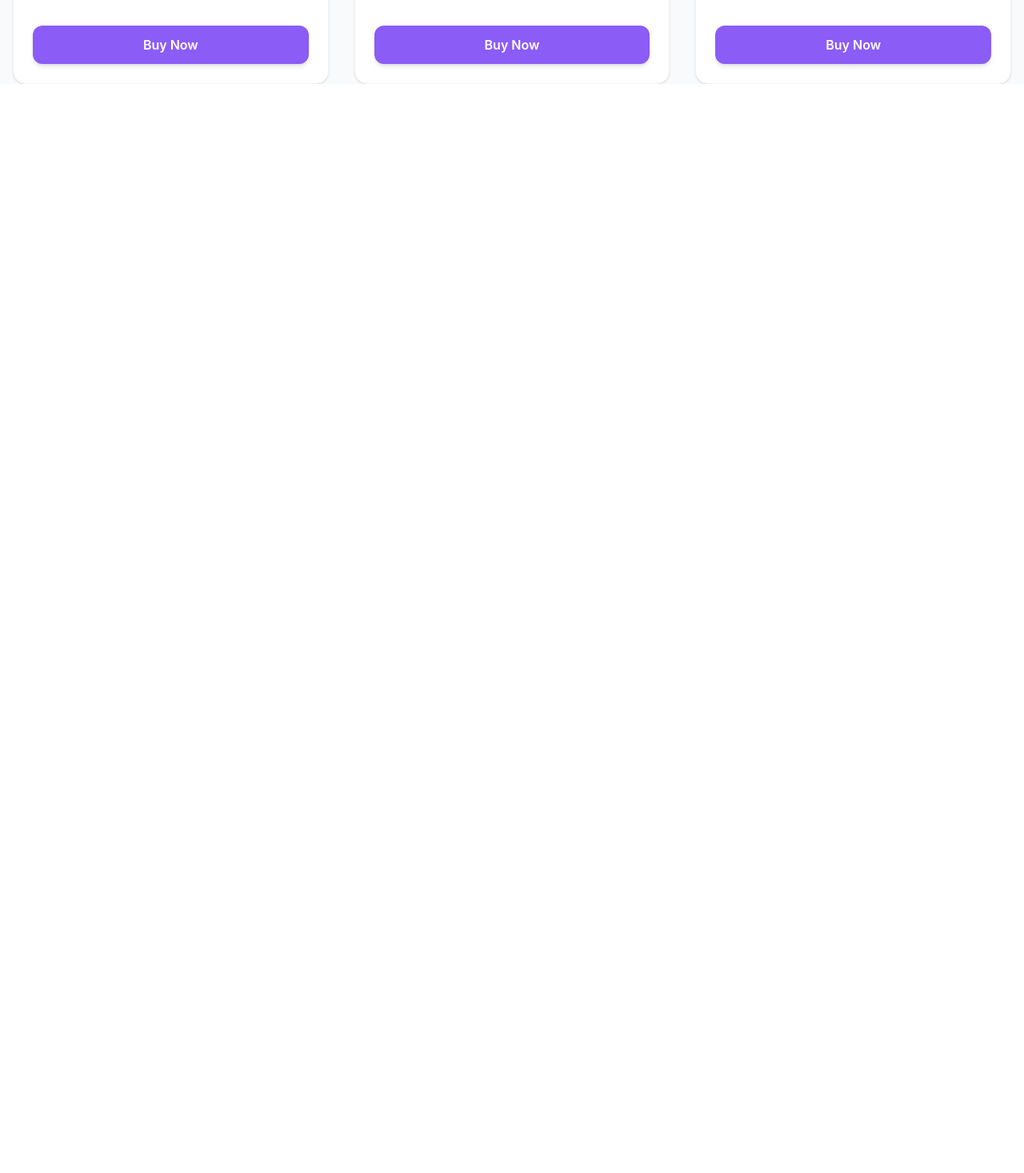
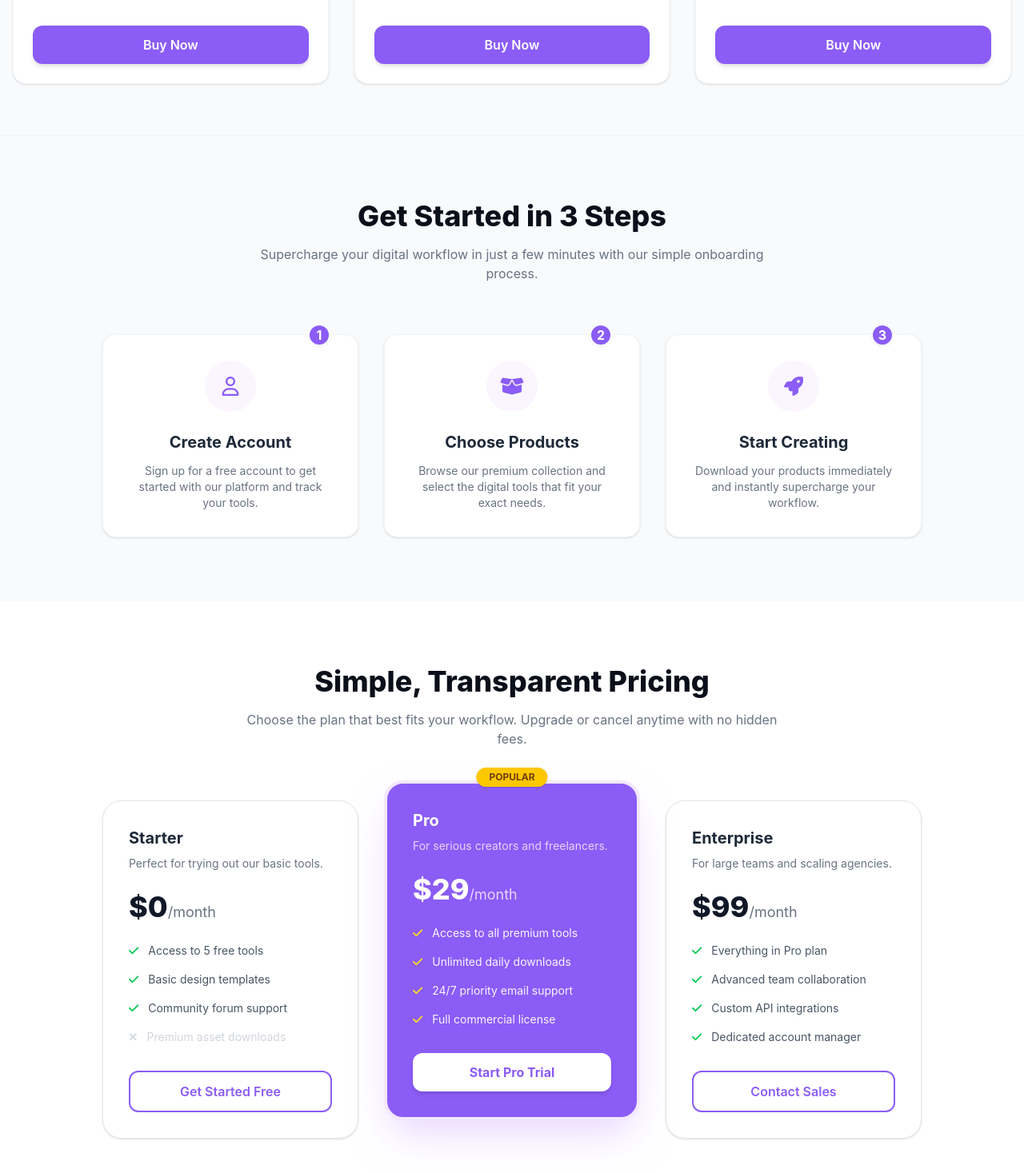
Before and after one commit to mehedi-islam-dev/Assignment-6, a React (Vite) app: page / in a window 1280 px wide. Shown: the part 2036-3503 px from the top of the page at 80% size. Before the commit the page ends 2141 px from the top, so only its background shows below. Built offline with nearby package versions, Linux system fonts and the light colour scheme.

Commit message:
Steps and pricing components added

```diff
--- a/src/App.jsx
+++ b/src/App.jsx
@@ -4,6 +4,8 @@ import Banner from './components/Banner';
 import Stats from './components/Stats';
 import ProductCard from './components/ProductCard';
 import Cart from './components/Cart';
+import Steps from './components/Steps';
+import Pricing from './components/Pricing';
 import { ToastContainer, toast } from 'react-toastify';
 import 'react-toastify/dist/ReactToastify.css';
 import productsData from './data/products.json';
@@ -85,6 +87,8 @@ function App() {
           )}
 
         </div>
+        <Steps />
+        <Pricing />
       </main>
       <ToastContainer />
     </div>
--- /dev/null
+++ b/src/components/Pricing.jsx
@@ -0,0 +1,74 @@
+import React from 'react';
+
+const Pricing = () => {
+  return (
+    <div className="bg-white py-20">
+      <div className="container mx-auto px-4">
+
+        <div className="text-center mb-16">
+          <h2 className="text-3xl md:text-4xl font-extrabold text-[#0B0F19] mb-4">Simple, Transparent Pricing</h2>
+          <p className="text-gray-500 max-w-2xl mx-auto">
+            Choose the plan that best fits your workflow. Upgrade or cancel anytime with no hidden fees.
+          </p>
+        </div>
+
+        <div className="grid grid-cols-1 md:grid-cols-3 gap-8 max-w-5xl mx-auto items-center mt-10">
+
+          {/* Starter Plan */}
+          <div className="bg-white p-8 rounded-3xl border border-gray-200 shadow-sm hover:shadow-md transition-shadow">
+            <h3 className="text-xl font-bold text-gray-800 mb-2">Starter</h3>
+            <p className="text-gray-500 text-sm mb-6">Perfect for trying out our basic tools.</p>
+            <div className="text-4xl font-extrabold text-gray-900 mb-6">$0<span className="text-lg text-gray-500 font-normal">/month</span></div>
+            <ul className="space-y-4 mb-8 text-sm text-gray-600">
+              <li className="flex items-center gap-3"><i className="fas fa-check text-green-500"></i> Access to 5 free tools</li>
+              <li className="flex items-center gap-3"><i className="fas fa-check text-green-500"></i> Basic design templates</li>
+              <li className="flex items-center gap-3"><i className="fas fa-check text-green-500"></i> Community forum support</li>
+              <li className="flex items-center gap-3 text-gray-300"><i className="fas fa-times"></i> Premium asset downloads</li>
+            </ul>
+            <button className="w-full py-3 rounded-xl font-semibold border-2 border-[#8B5CF6] text-[#8B5CF6] hover:bg-purple-50 transition-colors">
+              Get Started Free
+            </button>
+          </div>
+
+          {/* Pro Plan (Highlighted) */}
+          <div className="bg-[#8B5CF6] text-white p-8 rounded-3xl shadow-2xl shadow-purple-200 relative transform md:-translate-y-6 border-4 border-purple-100">
+            <div className="absolute -top-5 left-1/2 transform -translate-x-1/2 bg-yellow-400 text-yellow-900 text-xs font-bold px-4 py-1 rounded-full shadow-sm">
+              POPULAR
+            </div>
+            <h3 className="text-xl font-bold mb-2">Pro</h3>
+            <p className="text-purple-200 text-sm mb-6">For serious creators and freelancers.</p>
+            <div className="text-4xl font-extrabold mb-6">$29<span className="text-lg text-purple-200 font-normal">/month</span></div>
+            <ul className="space-y-4 mb-8 text-sm text-purple-50">
+              <li className="flex items-center gap-3"><i className="fas fa-check text-yellow-300"></i> Access to all premium tools</li>
+              <li className="flex items-center gap-3"><i className="fas fa-check text-yellow-300"></i> Unlimited daily downloads</li>
+              <li className="flex items-center gap-3"><i className="fas fa-check text-yellow-300"></i> 24/7 priority email support</li>
+              <li className="flex items-center gap-3"><i className="fas fa-check text-yellow-300"></i> Full commercial license</li>
+            </ul>
+            <button className="w-full py-3 rounded-xl font-bold bg-white text-[#8B5CF6] hover:bg-gray-50 transition-colors shadow-md">
+              Start Pro Trial
+            </button>
+          </div>
+
+          {/* Enterprise Plan */}
+          <div className="bg-white p-8 rounded-3xl border border-gray-200 shadow-sm hover:shadow-md transition-shadow">
+            <h3 className="text-xl font-bold text-gray-800 mb-2">Enterprise</h3>
+            <p className="text-gray-500 text-sm mb-6">For large teams and scaling agencies.</p>
+            <div className="text-4xl font-extrabold text-gray-900 mb-6">$99<span className="text-lg text-gray-500 font-normal">/month</span></div>
+            <ul className="space-y-4 mb-8 text-sm text-gray-600">
+              <li className="flex items-center gap-3"><i className="fas fa-check text-green-500"></i> Everything in Pro plan</li>
+              <li className="flex items-center gap-3"><i className="fas fa-check text-green-500"></i> Advanced team collaboration</li>
+              <li className="flex items-center gap-3"><i className="fas fa-check text-green-500"></i> Custom API integrations</li>
+              <li className="flex items-center gap-3"><i className="fas fa-check text-green-500"></i> Dedicated account manager</li>
+            </ul>
+            <button className="w-full py-3 rounded-xl font-semibold border-2 border-[#8B5CF6] text-[#8B5CF6] hover:bg-purple-50 transition-colors">
+              Contact Sales
+            </button>
+          </div>
+
+        </div>
+      </div>
+    </div>
+  );
+};
+
+export default Pricing;
--- /dev/null
+++ b/src/components/Steps.jsx
@@ -0,0 +1,52 @@
+import React from 'react';
+
+const Steps = () => {
+  return (
+    <div className="bg-slate-50 py-20 mt-16 border-t border-gray-100">
+      <div className="container mx-auto px-4">
+
+        <div className="text-center mb-16">
+          <h2 className="text-3xl md:text-4xl font-extrabold text-[#0B0F19] mb-4">Get Started in 3 Steps</h2>
+          <p className="text-gray-500 max-w-2xl mx-auto">
+            Supercharge your digital workflow in just a few minutes with our simple onboarding process.
+          </p>
+        </div>
+
+        <div className="grid grid-cols-1 md:grid-cols-3 gap-8 max-w-5xl mx-auto">
+          {/* Step 1 */}
+          <div className="bg-white p-8 rounded-2xl shadow-sm text-center border border-gray-100 relative group hover:shadow-md transition-shadow">
+            <div className="absolute -top-4 right-8 bg-[#8B5CF6] text-white w-8 h-8 rounded-full flex items-center justify-center font-bold border-4 border-slate-50">1</div>
+            <div className="w-16 h-16 mx-auto bg-purple-50 text-[#8B5CF6] rounded-full flex items-center justify-center text-2xl mb-6 group-hover:scale-110 transition-transform">
+              <i className="far fa-user"></i>
+            </div>
+            <h3 className="text-xl font-bold text-gray-800 mb-3">Create Account</h3>
+            <p className="text-gray-500 text-sm">Sign up for a free account to get started with our platform and track your tools.</p>
+          </div>
+
+          {/* Step 2 */}
+          <div className="bg-white p-8 rounded-2xl shadow-sm text-center border border-gray-100 relative group hover:shadow-md transition-shadow">
+            <div className="absolute -top-4 right-8 bg-[#8B5CF6] text-white w-8 h-8 rounded-full flex items-center justify-center font-bold border-4 border-slate-50">2</div>
+            <div className="w-16 h-16 mx-auto bg-purple-50 text-[#8B5CF6] rounded-full flex items-center justify-center text-2xl mb-6 group-hover:scale-110 transition-transform">
+              <i className="fas fa-box-open"></i>
+            </div>
+            <h3 className="text-xl font-bold text-gray-800 mb-3">Choose Products</h3>
+            <p className="text-gray-500 text-sm">Browse our premium collection and select the digital tools that fit your exact needs.</p>
+          </div>
+
+          {/* Step 3 */}
+          <div className="bg-white p-8 rounded-2xl shadow-sm text-center border border-gray-100 relative group hover:shadow-md transition-shadow">
+            <div className="absolute -top-4 right-8 bg-[#8B5CF6] text-white w-8 h-8 rounded-full flex items-center justify-center font-bold border-4 border-slate-50">3</div>
+            <div className="w-16 h-16 mx-auto bg-purple-50 text-[#8B5CF6] rounded-full flex items-center justify-center text-2xl mb-6 group-hover:scale-110 transition-transform">
+              <i className="fas fa-rocket"></i>
+            </div>
+            <h3 className="text-xl font-bold text-gray-800 mb-3">Start Creating</h3>
+            <p className="text-gray-500 text-sm">Download your products immediately and instantly supercharge your workflow.</p>
+          </div>
+        </div>
+
+      </div>
+    </div>
+  );
+};
+
+export default Steps;
```
